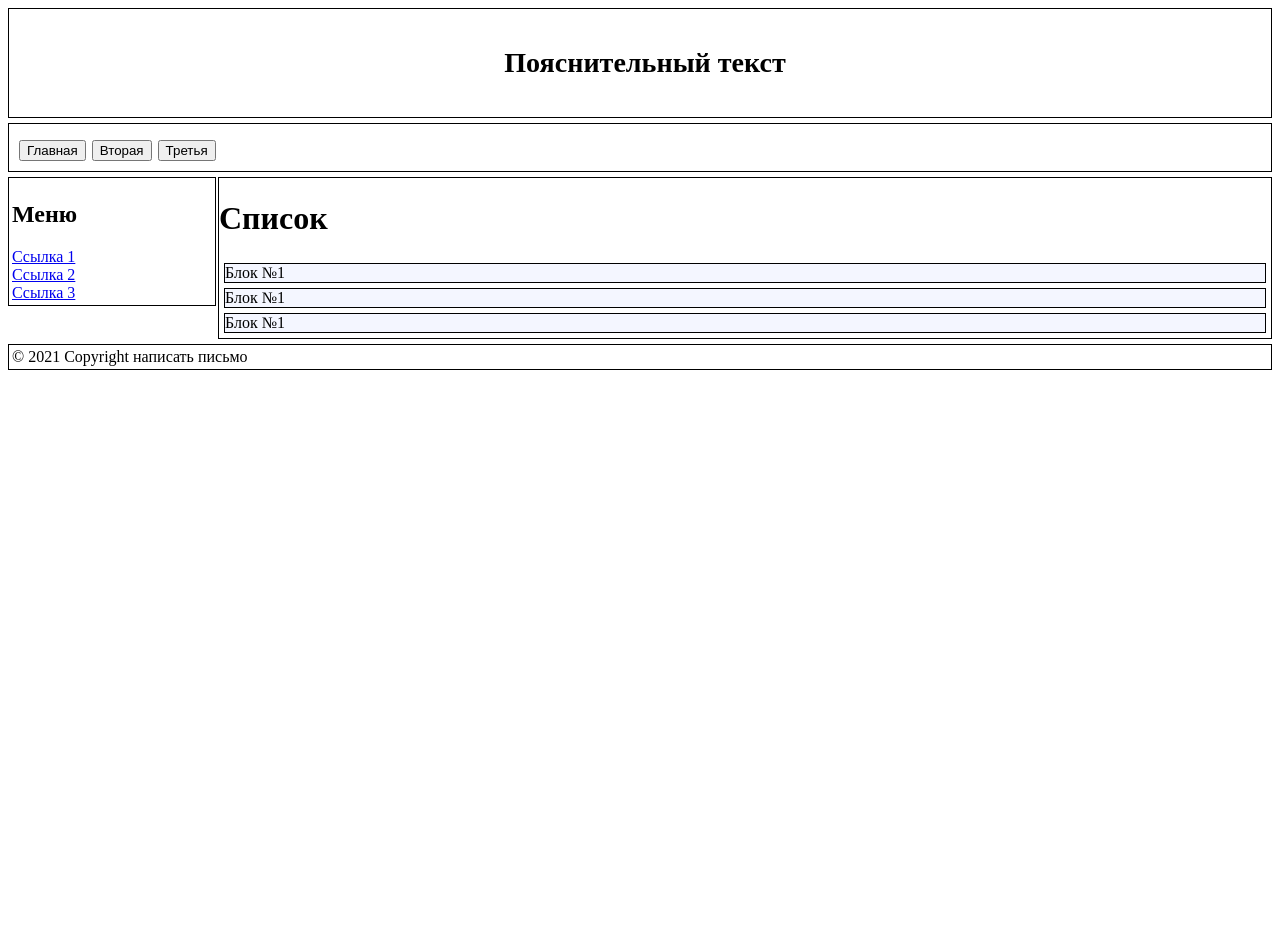
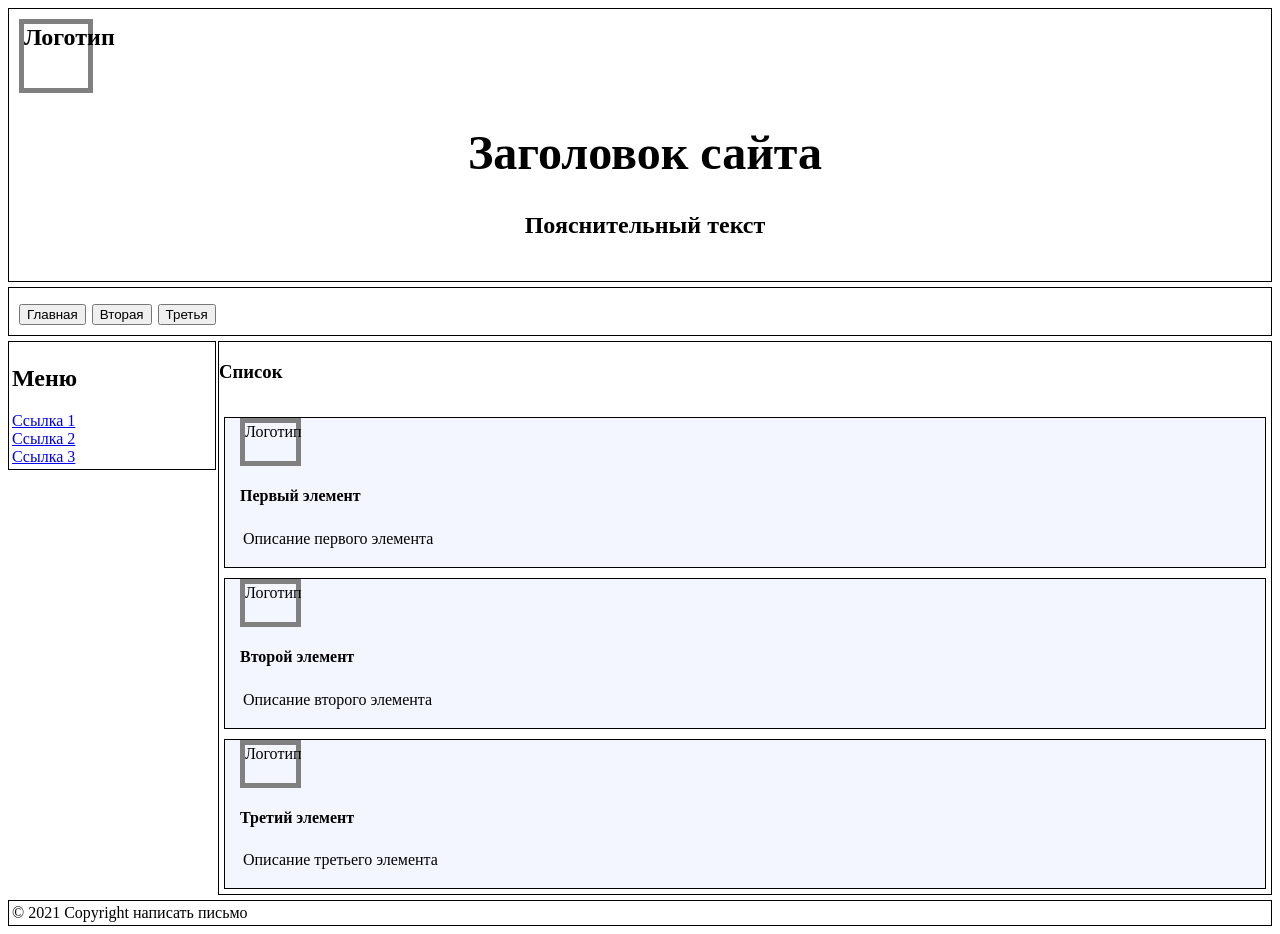
Before and after one commit to nikitagordeev10/petrsu-web-development, a PHP site: page /page_2.html in a window 1280 px wide. Before the commit the page ends 370 px from the top, so only its background shows below. Run offline with PHP 8.4, Linux system fonts and the light colour scheme.

```diff
--- a/lab_work_3/page_2.html
+++ b/lab_work_3/page_2.html
@@ -12,9 +12,9 @@
 
 <body>
     <div id="top">
-        <!-- <a href="#" style="float:left; margin-top:2px; margin-right:50px;"><img src="https://i.pinimg.com/236x/29/32/f9/2932f92322c0b9f6f6acd968a5050314--fanta-logo-tropical-plants.jpg"></a>
-        <h1>Заголовок сайта</h1> -->
-        <h3>Пояснительный текст</h3>
+        <div class="square">Логотип</div>
+        <h1>Заголовок сайта</h1>
+        <h4>Пояснительный текст</h4>
     </div>
 
     <div id="navigation">
@@ -32,23 +32,23 @@
 
 
     <div id="content">
-        <h1>Список</h1>
+        <h3>Список</h3>
 
         <div class="grid">
-            <div class="grid-tr">
-                <div class="grid-td">
-                    <div class="item">Блок №1</div>
-                </div>
+            <div class="grid-td">
+                <div class="element">Логотип</div>
+                <h4>Первый элемент</h4>
+                <p>Описание первого элемента</p>
             </div>
-            <div class="grid-tr">
-                <div class="grid-td">
-                    <div class="item">Блок №1</div>
-                </div>
+            <div class="grid-td">
+                <div class="element">Логотип</div>
+                <h4>Второй элемент</h4>
+                <p>Описание второго элемента</p>
             </div>
-            <div class="grid-tr">
-                <div class="grid-td">
-                    <div class="item">Блок №1</div>
-                </div>
+            <div class="grid-td">
+                <div class="element">Логотип</div>
+                <h4>Третий элемент</h4>
+                <p>Описание третьего элемента</p>
             </div>
         </div>
 
--- a/lab_work_3/style_2.css
+++ b/lab_work_3/style_2.css
@@ -43,6 +43,7 @@
     /* Состыковка со слоем контента по горизонтали */
     padding: 3px;
     /* Внутренние поля */
+
 }
 
 #content {
@@ -82,17 +83,26 @@
 
 }
 
-.grid-tr {
+.grid-td {
     border: solid 1px black;
+    vertical-align: top;
+    padding: 0 15px;
+    margin-top: 10px;
     background: #f4f6ff;
-    display: table-row;
 }
 
-.grid-td {
-    border: solid 1px black;
-    display: table-cell;
-    width: 33.3%;
-    vertical-align: top;
-    padding: 0;
-    background: #f4f6ff;
-}
+.square {
+    border: 5px solid gray;
+    position: relative;
+    text-align: center;
+    width: 5vw;
+    height: 5vw;
+  }
+
+  .element {
+    border: 5px solid gray;
+    position: relative;
+    text-align: center;
+    width: 4vw;
+    height: 3vw;
+  }
```
Also changed, not shown: lab_work_3/code_snippets/logo_left_text_centered.html (added, +68 -0 lines), lab_work_3/code_snippets/text_middle_square.html (added, +37 -0 lines), lab_work_3/page_1.html (deleted, +0 -12 lines).
